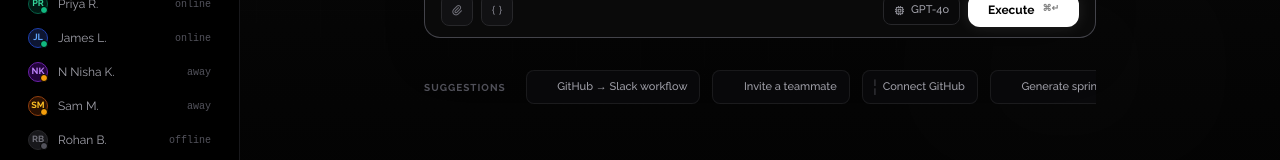
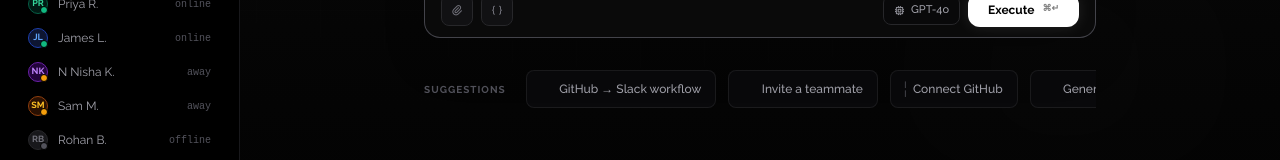
Before and after one commit to Arav-Menon/WorkVerse, a Next.js app in the folder apps/web/: page /organization/1/ai-lab in a window 1280 px wide. Shown: the part 374-534 px from the top of the page. Built offline with nearby package versions, Linux system fonts and the light colour scheme; no server answers.

Commit message:
refactor: update AiLabSuggestions component to include onSelect handler and improve button styling

```diff
--- a/apps/web/app/workspace/components/ailab/AiLabSuggestions.tsx
+++ b/apps/web/app/workspace/components/ailab/AiLabSuggestions.tsx
@@ -1,18 +1,25 @@
+"use client";
+
 import React from "react";
 import type { Suggestion } from "./data";
 
 interface AiLabSuggestionsProps {
   suggestions: Suggestion[];
+  onSelect: (text: string) => void;
 }
 
-export default function AiLabSuggestions({ suggestions }: AiLabSuggestionsProps) {
+export default function AiLabSuggestions({ suggestions, onSelect }: AiLabSuggestionsProps) {
   return (
     <div className="flex items-center gap-3 overflow-x-auto scrollbar-hide">
       <span className="text-[10px] font-bold uppercase tracking-widest text-zinc-600 whitespace-nowrap mr-2">Suggestions</span>
       {suggestions.map((item, i) => (
-        <button key={i} className="flex items-center gap-2 bg-zinc-950 border border-zinc-800/60 rounded-lg px-3 py-1.5 whitespace-nowrap hover:bg-zinc-800 hover:text-white text-zinc-400 transition-colors group/btn">
+        <button
+          key={i}
+          onClick={() => onSelect(item.text)}
+          className="flex items-center gap-2 bg-zinc-950 border border-zinc-800/60 rounded-lg px-3.5 py-2 whitespace-nowrap hover:bg-zinc-800 hover:text-white text-zinc-400 transition-colors group/btn cursor-pointer"
+        >
           <i className={`${item.icon} text-zinc-500 group-hover/btn:text-zinc-300 text-sm`}></i>
-          <span className="text-[11px] font-medium">{item.text}</span>
+          <span className="text-[12px] font-medium">{item.text}</span>
         </button>
       ))}
     </div>
```
